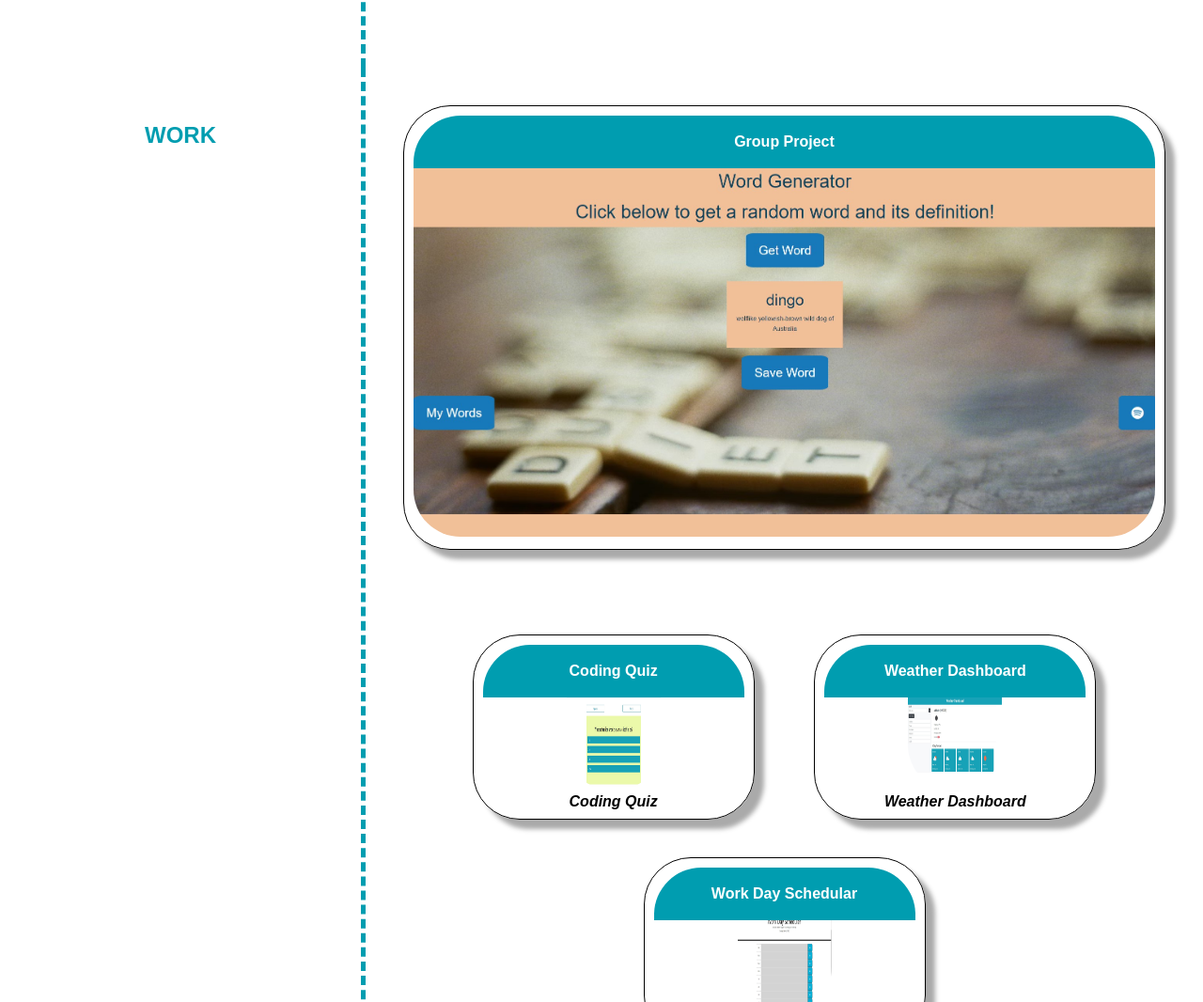
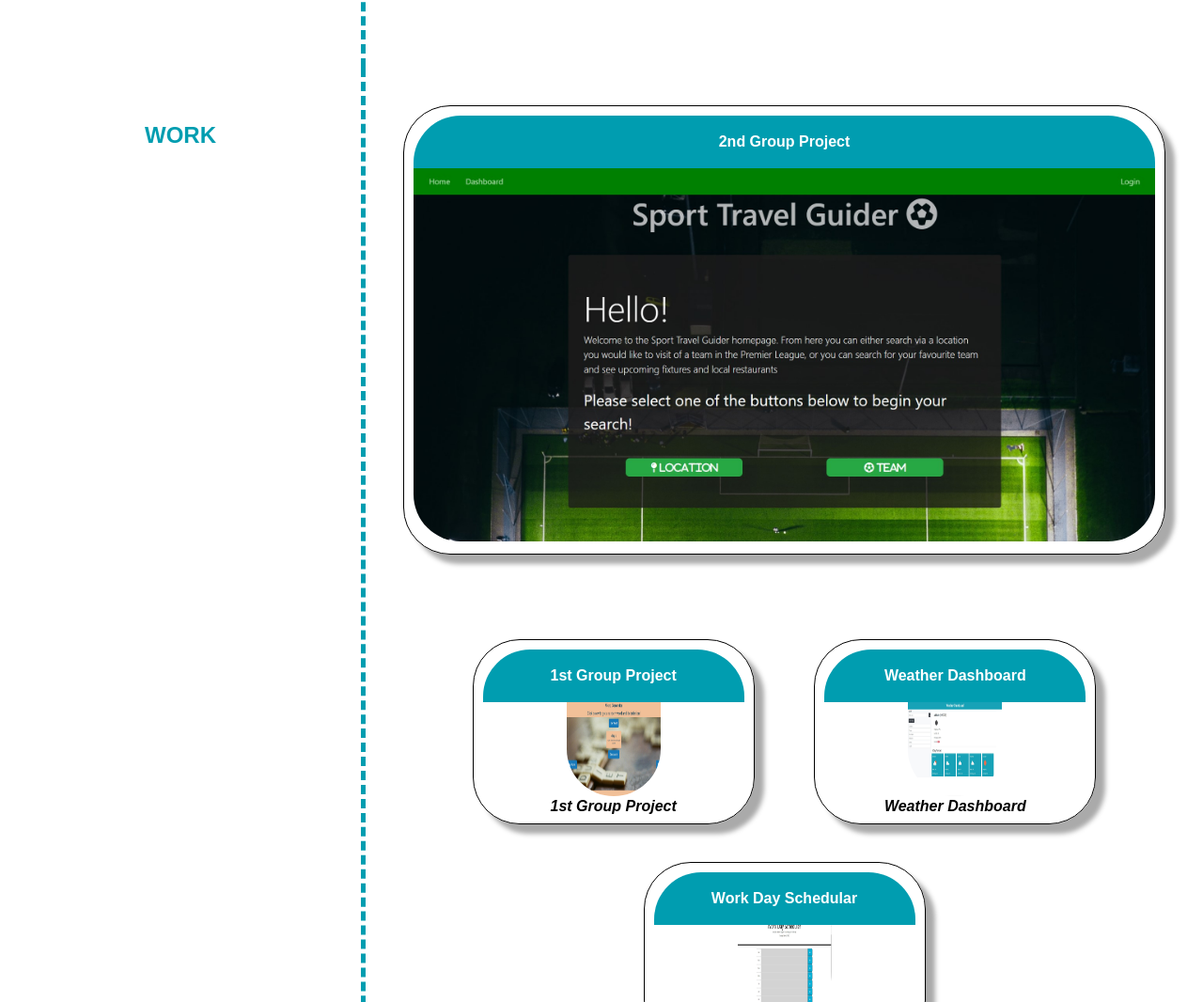
Before and after one commit to Mattdsena/Portfolio-old, a plain HTML site: page index.html in a window 1280 px wide. Shown: the part 2078-3144 px from the top of the page at 94% size. Drawn offline with Linux system fonts and the light colour scheme.

Commit message:
updated portfolio for homework

```diff
--- a/index.html
+++ b/index.html
@@ -59,18 +59,18 @@
   <div class="right">
   <article class="homework">
     <section class="card">
-      <h3>Group Project</h3>
-      <a href="https://mattdsena.github.io/GroupProject/">
-      <img src="./assets/Images/Group-Project.jpg" alt="Group Project" class="image" style="width: 100%;height:auto;" />
+      <h3>2nd Group Project</h3>
+      <a href="https://protected-retreat-83410.herokuapp.com/">
+      <img src="./assets/Images/Second-Project.jpg" alt="Group Project" class="image" style="width: 100%;height:auto;" />
     </a>
   </article>
         <div class="products">
             <section class="card">
-              <h3>Coding Quiz</h3>
-              <a href="https://mattdsena.github.io/CodeQuiz/">
-              <img src="./assets/Images/coding-quiz.jpg" alt="Coding Quiz" class="image" style="width: 100px;height:100px;"/>
+              <h3>1st Group Project</h3>
+              <a href="https://github.com/Mattdsena/GroupProject">
+              <img src="./assets/Images/Group-Project.jpg" alt="Coding Quiz" class="image" style="width: 100px;height:100px;"/>
             </a>
-              <p>Coding Quiz</p>
+              <p>1st Group Project</p>
             </section>
             <section class="card">
               <h3>Weather Dashboard</h3>
```
Also changed, not shown: assets/Images/Second-Project.jpg (added).
